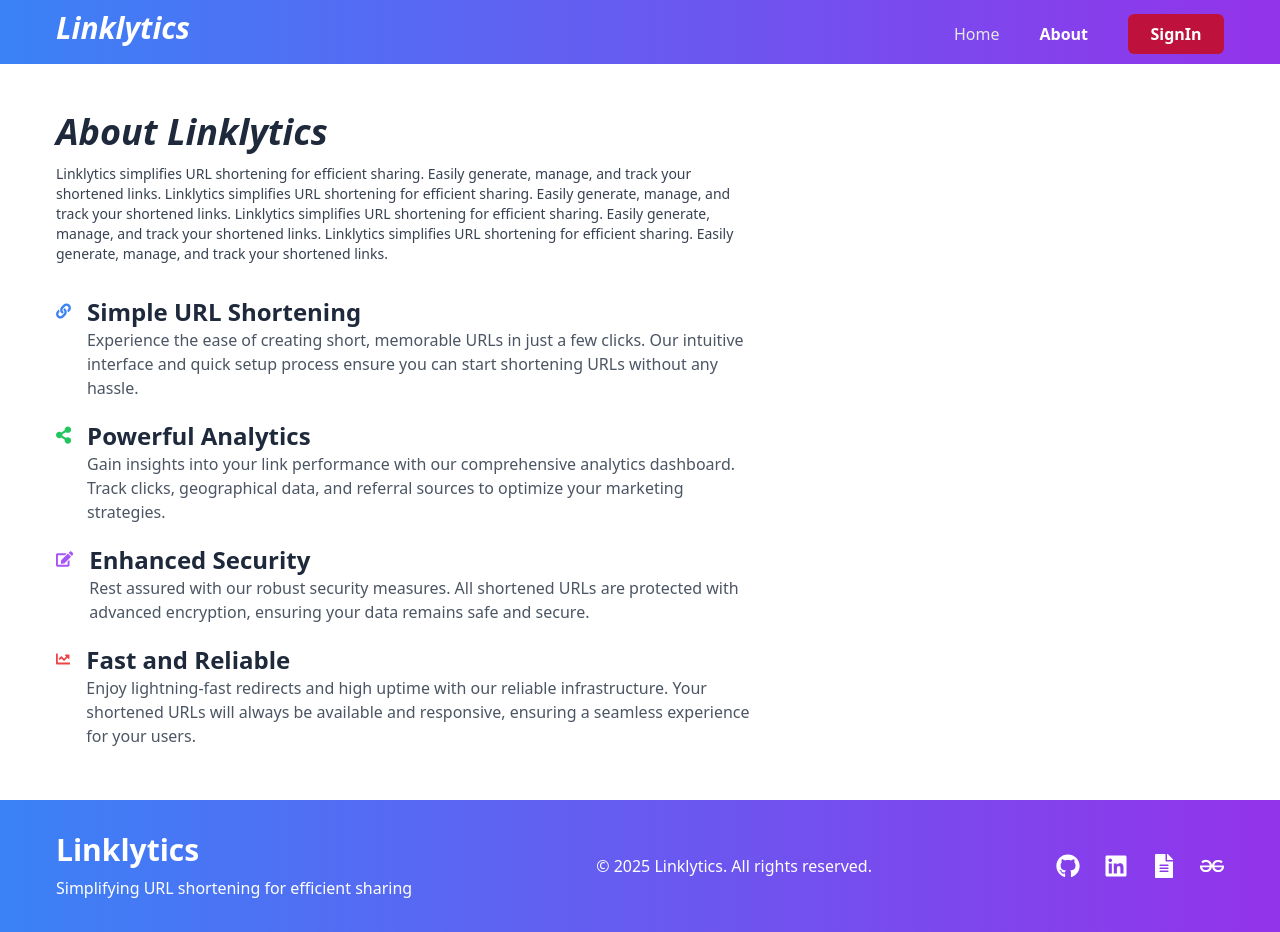
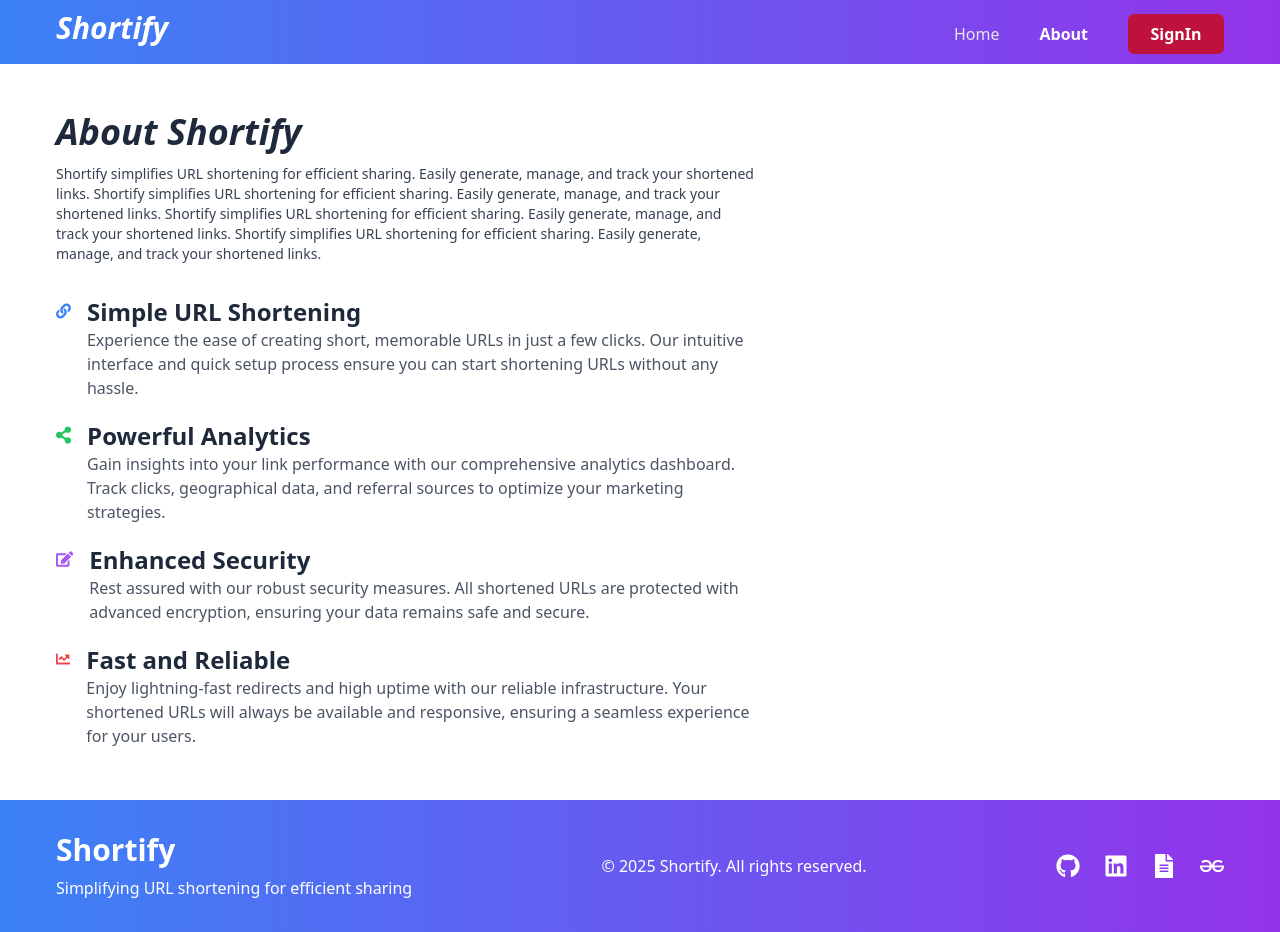
Before and after one commit to Ranjith-singh/Shortify, a React (Vite) app in the folder url-shortner-React/: page /about in a window 1280 px wide. Built offline with nearby package versions, Linux system fonts and the light colour scheme; no server answers.

Commit message:
Specific user and current date resolve

```diff
--- a/url-shortner-React/src/components/AboutPage.jsx
+++ b/url-shortner-React/src/components/AboutPage.jsx
@@ -5,15 +5,15 @@ const AboutPage = () => {
     <div className="lg:px-14 sm:px-8 px-5 min-h-[calc(100vh-64px)] pt-2">
       <div className="bg-white w-full sm:py-10 py-8  ">
         <h1 className="sm:text-4xl text-slate-800 text-3xl font-bold italic  mb-3">
-          About Linklytics
+          About Shortify
         </h1>
         <p className="text-gray-700 text-sm  mb-8 xl:w-[60%] lg:w-[70%] sm:w-[80%] w-full ">
-          Linklytics simplifies URL shortening for efficient sharing. Easily
-          generate, manage, and track your shortened links. Linklytics simplifies
+          Shortify simplifies URL shortening for efficient sharing. Easily
+          generate, manage, and track your shortened links. Shortify simplifies
           URL shortening for efficient sharing. Easily generate, manage, and
-          track your shortened links. Linklytics simplifies URL shortening for
+          track your shortened links. Shortify simplifies URL shortening for
           efficient sharing. Easily generate, manage, and track your shortened
-          links. Linklytics simplifies URL shortening for efficient sharing.
+          links. Shortify simplifies URL shortening for efficient sharing.
           Easily generate, manage, and track your shortened links.
         </p>
         <div className="space-y-5 xl:w-[60%] lg:w-[70%] sm:w-[80%] w-full ">
--- a/url-shortner-React/src/components/Footer.jsx
+++ b/url-shortner-React/src/components/Footer.jsx
@@ -7,12 +7,12 @@ const Footer = () => {
     <footer className="bg-custom-gradient text-white py-8 z-40 relative">
       <div className="container mx-auto px-6 lg:px-14 flex flex-col lg:flex-row lg:justify-between items-center gap-4">
         <div className="text-center lg:text-left">
-          <h2 className="text-3xl font-bold mb-2">Linklytics</h2>
+          <h2 className="text-3xl font-bold mb-2">Shortify</h2>
           <p>Simplifying URL shortening for efficient sharing</p>
         </div>
 
         <p className="mt-4 lg:mt-0">
-          &copy; 2025 Linklytics. All rights reserved.
+          &copy; 2025 Shortify. All rights reserved.
         </p>
 
         <div className="flex space-x-6 mt-4 lg:mt-0">
--- a/url-shortner-React/src/components/LandingPage.jsx
+++ b/url-shortner-React/src/components/LandingPage.jsx
@@ -5,7 +5,7 @@ import { useNavigate } from "react-router-dom";
 import { useStoreContext } from '../contextApi/ContextApi';
 
 let desc =
-  "Generate short, memorable links with ease using Linklytics’s intuitive interface. Share URLs effortlessly across platforms. Optimize your sharing strategy with Linklytics. Track clicks and manage your links seamlessly to enhance your online presence. Generate short, memorable links with ease using Linklytics’s intuitive interface. Share URLs effortlessly across platforms.";
+  "Generate short, memorable links with ease using Shortify’s intuitive interface. Share URLs effortlessly across platforms. Optimize your sharing strategy with Shortify. Track clicks and manage your links seamlessly to enhance your online presence. Generate short, memorable links with ease using Shortify’s intuitive interface. Share URLs effortlessly across platforms.";
 
 
 function LandingPage() {
@@ -28,7 +28,7 @@ function LandingPage() {
                 viewport={{once : true}}
                 transition={{duration : 1.0}}
                 className="font-bold font-roboto text-slate-800 md:text-5xl sm:text-4xl text-3xl   md:leading-[55px] sm:leading-[45px] leading-10 lg:w-full md:w-[70%] w-full">
-                Linklytics Simplifies URL Shortening For Efficient Sharing.
+                Shortify Simplifies URL Shortening For Efficient Sharing.
             </motion.h1>
             <motion.p
                 initial = {{opacity : 0, y : -80}}
@@ -39,10 +39,10 @@ function LandingPage() {
                 viewport={{once : true}}
                 transition={{duration : 1.0}}
                 className="text-slate-700 text-sm my-5">
-                Linklytics streamlines the process of URL shortening, making sharing
+                Shortify streamlines the process of URL shortening, making sharing
                 links effortless and efficient. With its user-friendly interface,
-                Linklytics allows you to generate concise, easy-to-share URLs in
-                seconds. Simplify your sharing experience with Linklytics today.
+                Shortify allows you to generate concise, easy-to-share URLs in
+                seconds. Simplify your sharing experience with Shortify today.
             </motion.p>
             <div className="flex items-center gap-3">
             <motion.button
--- a/url-shortner-React/src/components/NavBar.jsx
+++ b/url-shortner-React/src/components/NavBar.jsx
@@ -22,7 +22,7 @@ const Navbar = () => {
       <div className="lg:px-14 sm:px-8 px-4 w-full flex justify-between">
         <Link to="/">
           <h1 className="font-bold text-3xl text-white italic sm:mt-0 mt-2">
-            Linklytics
+            Shortify
           </h1>
         </Link>
         <ul
--- a/url-shortner-React/src/components/RegisterPage.jsx
+++ b/url-shortner-React/src/components/RegisterPage.jsx
@@ -26,18 +26,31 @@ const RegisterPage = () => {
 
     const registerHandler = async(data) =>{
         setLoader(true);
-        try {
+        try{
+            const {data : existingUser} = await api.post(
+                "/api/auth/public/login",
+                data
+            );
+            navigate("/register");
+            toast.error("Username already Exists, Enter other Username")
+        }
+        catch(error){
+            try{
                 const { data: response } = await api.post(
                     "/api/auth/public/register",
                     data
                 );
+                // console.log(response);
                 reset();
                 navigate("/login");
                 toast.success("Registration Successful!")
-        } catch (error) {
+            }
+            catch (error) {
                 navigate("/error");
                 toast.error("Registration Failed!")
-        } finally {
+            }
+        }
+        finally {
             setLoader(false);
         }
     };
--- a/url-shortner-React/src/components/dashboard/ShortenItem.jsx
+++ b/url-shortner-React/src/components/dashboard/ShortenItem.jsx
@@ -34,8 +34,10 @@ const ShortenItem = ({originalUrl, shortUrl, clickCount, createdDate}) => {
     }
     const fetchMyShortUrl = async () => {
         setLoader(true);
+        const endDate= new Date().toISOString().split('T')[0]
+        // console.log(endDate)
         try {
-            const { data } = await api.get(`/api/urls/analytics/${selectedUrl}?startDate=2024-12-01T00:00:00&endDate=2025-12-31T23:59:59`, {
+            const { data } = await api.get(`/api/urls/analytics/${selectedUrl}?startDate=2024-12-01T00:00:00&endDate=${endDate}T23:59:59`, {
                     headers: {
                         "Content-Type": "application/json",
                         Accept: "application/json",
--- a/url-shortner-React/src/hooks/hooks.js
+++ b/url-shortner-React/src/hooks/hooks.js
@@ -3,7 +3,7 @@ import api from "../api/api";
 
 export const useFetchTotalClicks = (token, onError) => {
   const startDate = "2025-02-01";
-  const endDate = "2026-02-01";
+  const endDate= new Date().toISOString().split('T')[0];
 
   return useQuery({
     queryKey: ["my-shortUrls", startDate, endDate], // Unique query key
```
Lines whose indentation alone changed are shown as unchanged.
